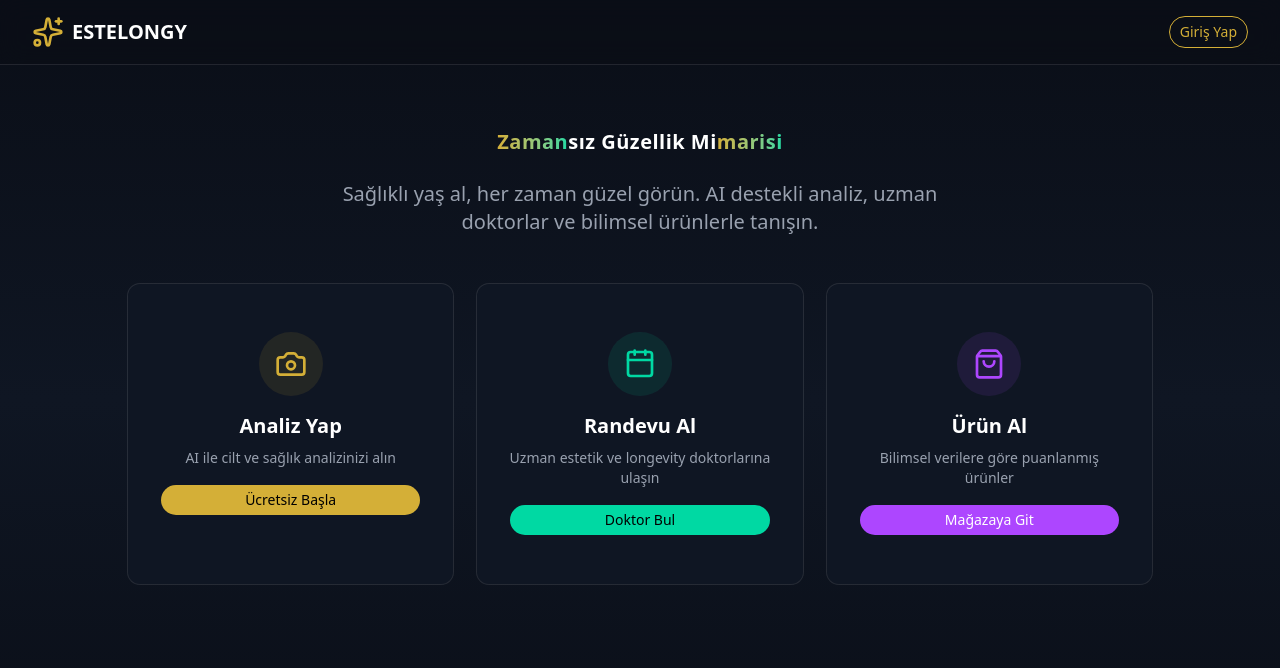
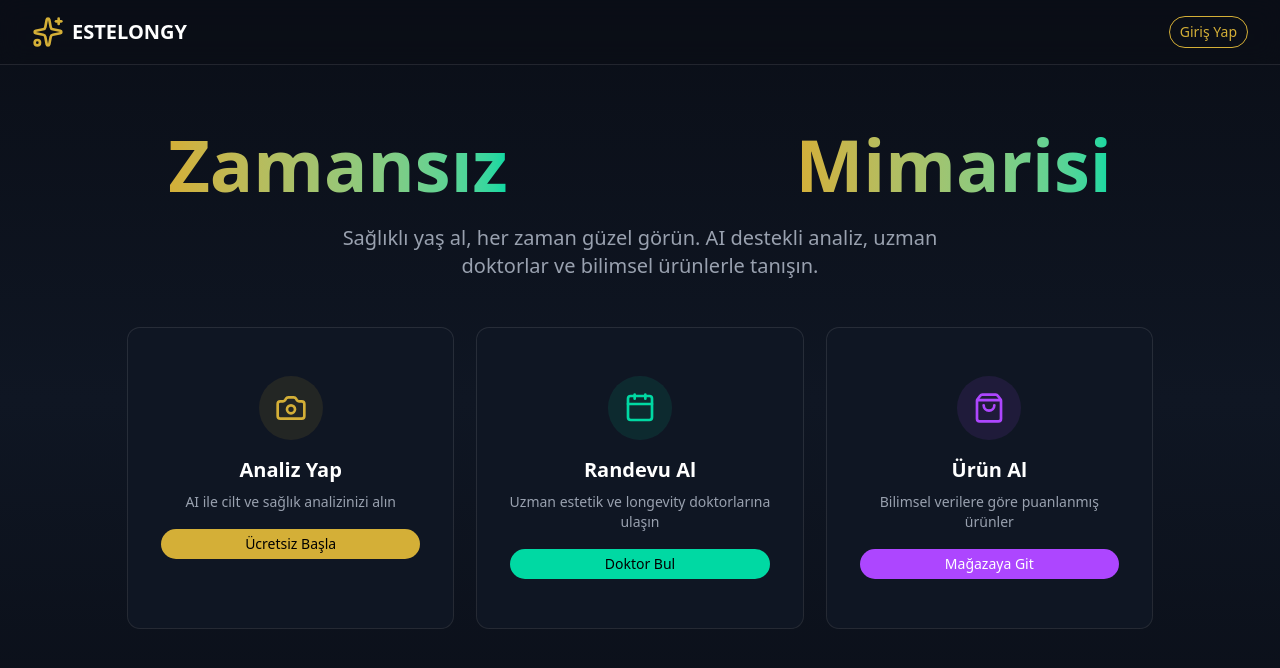
Before and after one commit to estelongy/estelongy-v2, a Next.js app: page / in a window 1280 px wide. Shown: the top 668 px of the page. Built offline with nearby package versions, Linux system fonts and the light colour scheme.

Commit message:
Update page.tsx

```diff
--- a/src/app/page.tsx
+++ b/src/app/page.tsx
@@ -36,17 +36,15 @@ export default function Home() {
             animate={{ opacity: 1, y: 0 }}
             className="text-4xl sm:text-6xl lg:text-7xl font-bold text-white mb-6"
           >
-            <h2 className="text-xl font-bold tracking-wide text-center">
-  <span className="text-transparent bg-clip-text bg-gradient-to-r from-[#d4af37] to-[#00d9a3]">
-    Zaman
-  </span>
-  <span className="text-white">
-    sız Güzellik Mi
-  </span>
-  <span className="text-transparent bg-clip-text bg-gradient-to-r from-[#d4af37] to-[#00d9a3]">
-    marisi
-  </span>
-</h2>
+<span className="text-transparent bg-clip-text bg-gradient-to-r from-[#d4af37] to-[#00d9a3]">
+              Zamansız
+            </span>
+  <span className="text-transparent bg-clip-text white">
+              Güzellik
+            </span>
+<span className="text-transparent bg-clip-text bg-gradient-to-r from-[#d4af37] to-[#00d9a3]">
+              Mimarisi
+            </span>
 
           </motion.h1>
 
```
